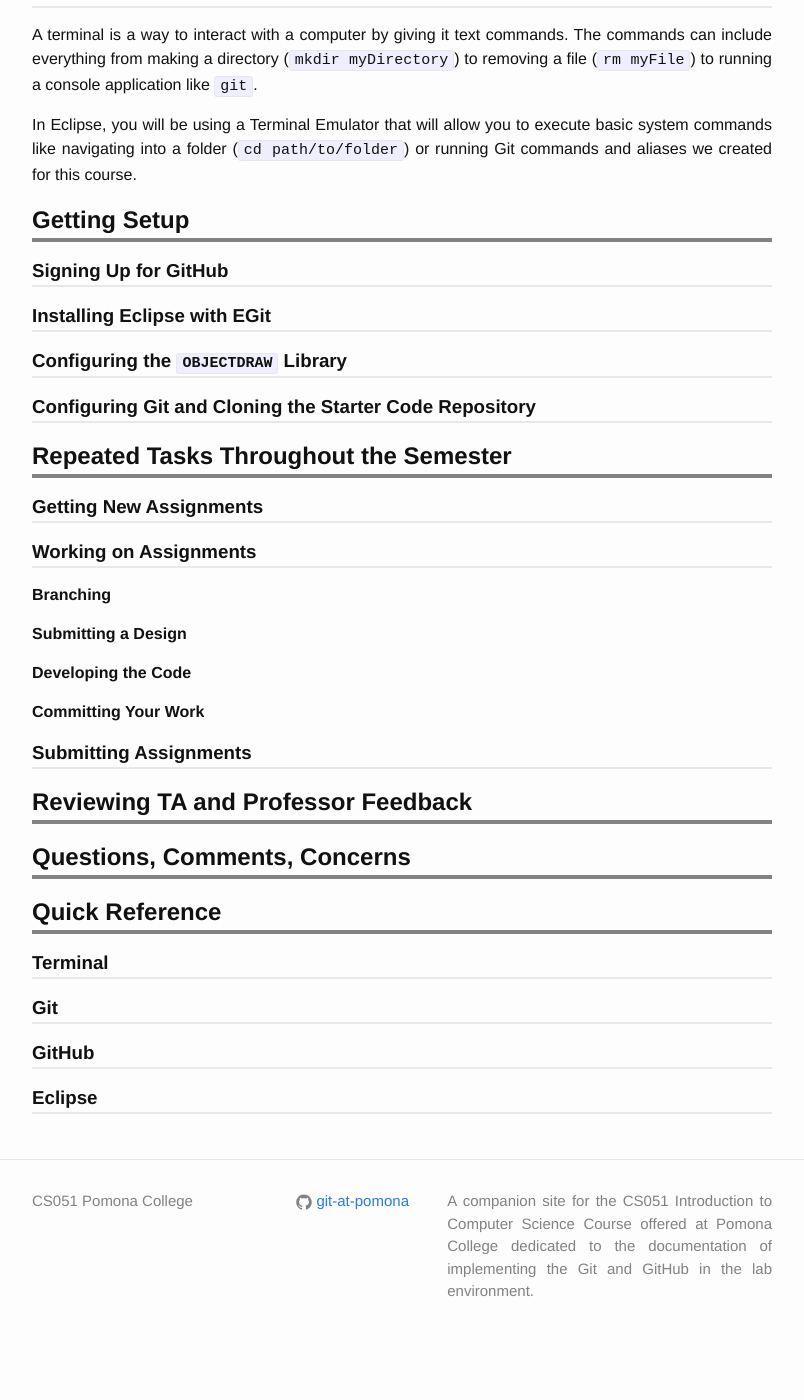
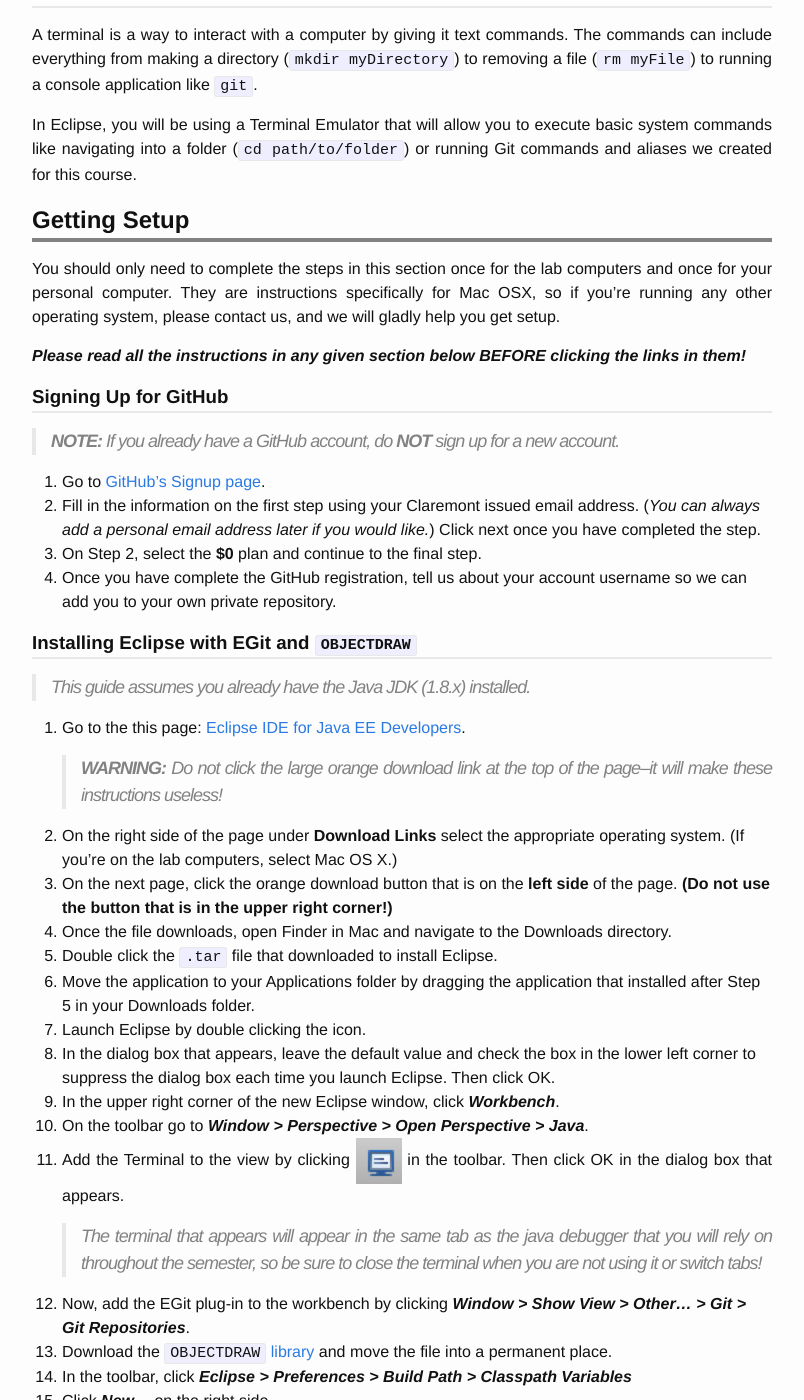
Before and after one commit to git-at-pomona/materials, a Jekyll site: the page built from student_guide.md, in a window 1280 px wide and 1400 px high, scrolled down 1664 px. Shown: the whole window, without its empty margins (238-1042 px from the left). Built offline with Jekyll 4.4.1, drawn with Linux system fonts in a browser that asks for light colours; before the commit the page ends 3027 px from its top, so only the background shows below that; some of the changed text lies outside the part shown.

Commit message:
setup section updated

````diff
--- a/student_guide.md
+++ b/student_guide.md
@@ -89,13 +89,113 @@ course.
 
 ## Getting Setup
 
+You should only need to complete the steps in this section once for the lab
+computers and once for your personal computer. They are instructions
+specifically for Mac OSX, so if you're running any other operating system,
+please contact us, and we will gladly help you get setup.
+
+***Please read all the instructions in any given section below BEFORE clicking
+the links in them!***
+
 ### Signing Up for GitHub
 
-### Installing Eclipse with EGit
+> **NOTE:** If you already have a GitHub account, do **NOT** sign up for a new
+> account.
 
-### Configuring the `OBJECTDRAW` Library
+1. Go to [GitHub's Signup page](https://github.com/join).
+2. Fill in the information on the first step using your Claremont issued email
+   address. (*You can always add a personal email address later if you would
+   like.*) Click next once you have completed the step.
+3. On Step 2, select the **$0** plan and continue to the final step.
+4. Once you have complete the GitHub registration, tell us about your account
+   username so we can add you to your own private repository.
 
-### Configuring Git and Cloning the Starter Code Repository
+### Installing Eclipse with EGit and `OBJECTDRAW`
+
+> This guide assumes you already have the Java JDK (1.8.x) installed.
+
+1. Go to the this page: [Eclipse IDE for Java EE Developers][eclipse].
+
+   > **WARNING:** Do not click the large orange download link at the top of
+   > the page--it will make these instructions useless!
+
+2. On the right side of the page under **Download Links** select the
+   appropriate operating system. (If you're on the lab computers, select Mac
+   OS X.)
+3. On the next page, click the orange download button that is on the **left
+   side** of the page. **(Do not use the button that is in the upper right
+   corner!)**
+4. Once the file downloads, open Finder in Mac and navigate to the Downloads
+   directory.
+5. Double click the `.tar` file that downloaded to install Eclipse.
+6. Move the application to your Applications folder by dragging the
+   application that installed after Step 5 in your Downloads folder.
+7. Launch Eclipse by double clicking the icon.
+8. In the dialog box that appears, leave the default value and check the box
+   in the lower left corner to suppress the dialog box each time you launch
+   Eclipse. Then click OK.
+9. In the upper right corner of the new Eclipse window, click ***Workbench***.
+10. On the toolbar go to ***Window > Perspective > Open Perspective > Java***.
+11. Add the Terminal to the view by clicking !["terminal"]({{ site.baseurl }}/images/terminal.png)
+    in the toolbar. Then click OK in the dialog box that appears.
+
+    > The terminal that appears will appear in the same tab as the java
+    > debugger that you will rely on throughout the semester, so be sure to
+    > close the terminal when you are not using it or switch tabs!
+
+12. Now, add the EGit plug-in to the workbench by clicking ***Window > Show
+    View > Other... > Git > Git Repositories***.
+13. Download the `OBJECTDRAW` [library][objectdraw] and move the file into
+    a permanent place.
+14.	In the toolbar, click ***Eclipse > Preferences > Build Path > Classpath
+    Variables***
+15. Click ***New...*** on the right side.
+16. In *Name*, type the following (including the capitilization): `OBJECTDRAW`
+17. In *Path*, browse to the file you downloaded and moved in Step 13.
+18. Then click OK twice to finish!
+
+At this point, Eclipse should look like [this]({{ site.baseurl }}/images/env_preview.png).
+
+### Configuring Git and Cloning the Starter Code Repository into Eclipse
+
+1. Clone the repository.
+   1. Click on **File** *>* **Import** *>* **Git** *>* **Projects from Git**
+   2. Click on **Clone URI** and **Next >**.
+   3. In the **Source Git Repository** dialog box that appears, copy and paste
+      the following into the *URI* box:
+      `https://github.com/PomonaCS051/fa2015.git`
+   4. Type in your GitHub username where it says "User" and your GitHub
+      password where it says "Password". Check the box next to "Store in Secure
+      Store" and click **Next >**.
+   5. Ensure the `master` branch is selected. Then click **Next >**.
+2. Copy the text in the *Directory* box. Paste it somewhere safe.
+   Click **Next>**
+3. Ensure the box next to Lab00 is checked. Then click **Finish**
+
+    > If Lab00 does not automatically appear in the package explorer,
+    > expand the working directory in the Git Repositories pane
+    > and right-click to select *Import...*. Then hit next to accept the
+    > default options.
+
+4. Click the `Terminal` icon
+   !["terminal"]({{ site.baseurl }}/images/terminal.png) in the top menu bar.
+5. Type `cd` + a space into the window that appears and copy the contents of
+   you copied and saved in step 2.  It should look something like below:
+   ```
+   cd /Users/cecilsagehen/git/fa2105
+   ```
+   Hit return.
+   Then copy and paste the following:
+   ```
+   python configure_git.py
+   ```
+   Hit return.
+   You will be prompted for your password.  Enter the password for the lab computer
+   and hit return.
+   Enter the remaining information as it prompts you to and hit return after each prompt.
+6. Right click on the "Lab00 [fa2015 master]" project in the *Project Explorer*
+   panel.  Then click on **Team** *>* **Show in Repositories View**.  The *Git
+   Repositories* view should open.
 
 ## Repeated Tasks Throughout the Semester
 
@@ -126,3 +226,6 @@ course.
 ### GitHub
 
 ### Eclipse
+
+[eclipse]: http://www.eclipse.org/downloads/packages/eclipse-ide-java-ee-developers/marsr
+[objectdraw]: http://eventfuljava.cs.williams.edu/library/objectdrawV1.1.2.jar
````
Also changed, not shown: images/env_preview.png (added), images/terminal.png (added).
